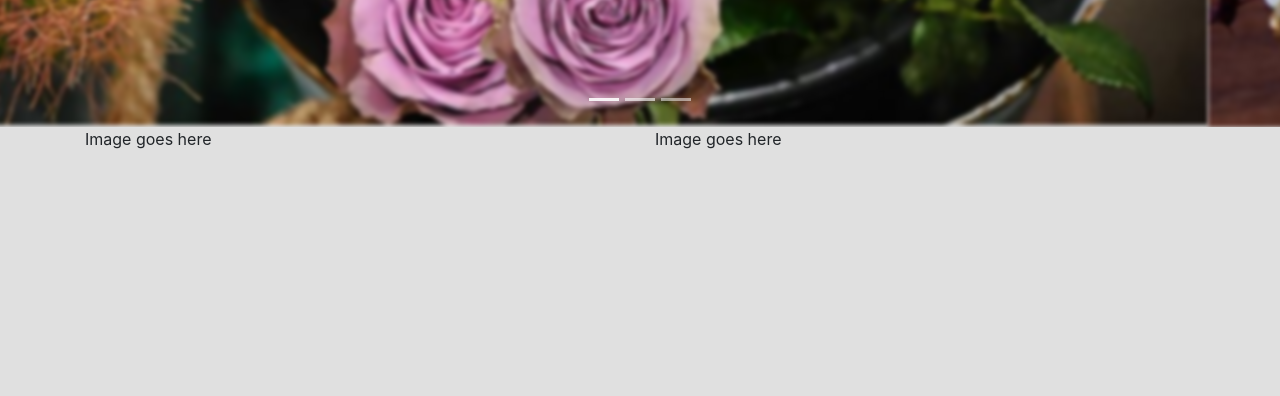
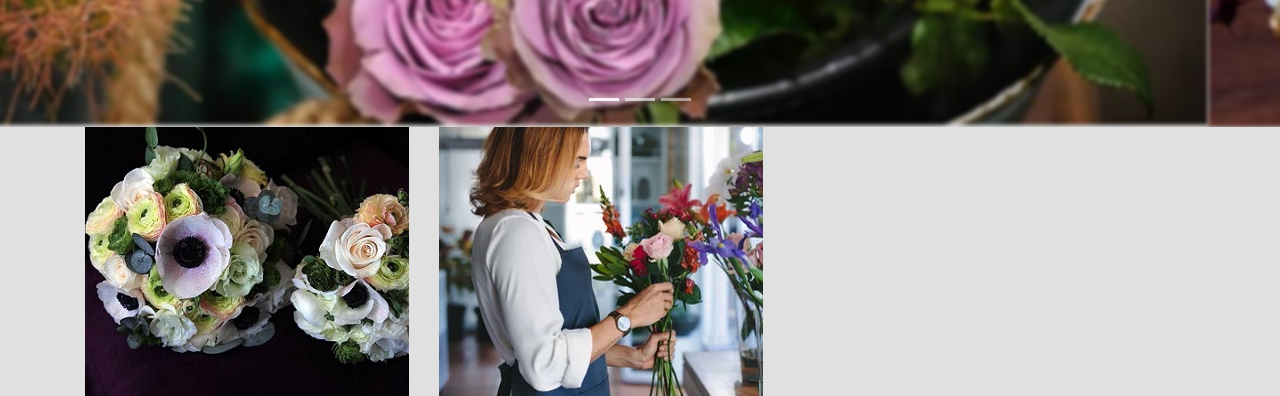
Before and after one commit to TecaFondo/Floreria, a plain HTML site: page index.html in a window 1280 px wide. Shown: the part 669-1065 px from the top of the page. Before the commit the page ends 820 px from the top, so only its background shows below. Drawn offline with nearby package versions, Linux system fonts and the light colour scheme; a script that the page names is missing; a web font is replaced by a local one.

Commit message:
Se agregan fotos nuevas para agregar texto despues de carrucel

```diff
--- a/css/estilo.css
+++ b/css/estilo.css
@@ -23,6 +23,20 @@ body {
 #foto {
     filter: blur(2px);
     -webkit-filter: blur(2px);
+}
+
+main {
+    padding: 3vw;
+}
+
+#imagen1 {
+    /*puede ser eliminado, es necesario ajustar las imagenes*/
+    max-width: 90vw;
+    image-resolution: 400px;
+}
+
+#imagen2 {
+    max-width: 90vw;
 }
 
 @media(min-width:320px) {
--- a/index.html
+++ b/index.html
@@ -80,17 +80,28 @@
             </div>
         </div>
     </div>
+
+
     <div class="container" id="InfoAdicional">
         <div class="row">
-            <div class="col-12 col-md-6">
-                Image goes here
+            <div class="column" id="fotosInfo">
+                <!--Es necesario implementar scaling de las fotos de acuerdo al tamaño de contenedor-->
+                <div class="container">
+                    <img src="img/arreglo4.jpg" alt="Arreglo floral fondo negro" id="imagen1">
+                </div>
+
             </div>
-            <div class="col-12 col-md-6">
-                Image goes here
+            <div class="column">
+                <div class="container">
+                    <img src="img/amedida.png" alt="Mujer haciendo arreglo floral" id="imagen2">
+                </div>
+
             </div>
 
         </div>
     </div>
+
+
 
 
 
```
Also changed, not shown: img/amedida.png (added), img/amedida.webp (added), img/arreglo4.jpg (added).
